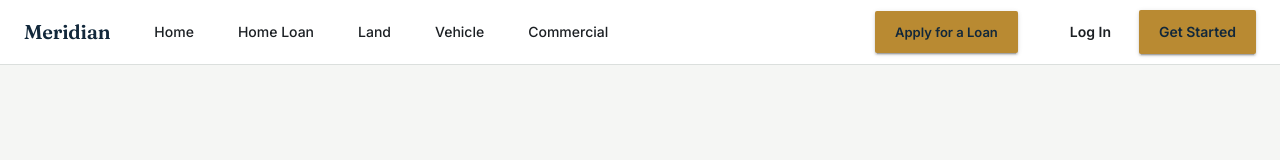
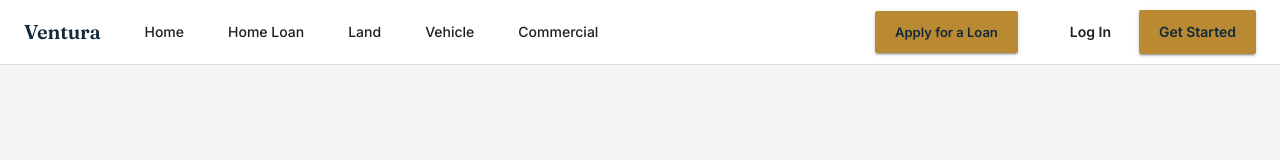
Before and after one commit to Venkat7975/mortgage-website-demo, a React (Vite) app: page / in a window 1280 px wide. Shown: the top 160 px of the page. Built offline with nearby package versions, Linux system fonts and the light colour scheme.

Commit message:
Change website branding from Meridian to Ventura

```diff
--- a/src/components/Navbar.jsx
+++ b/src/components/Navbar.jsx
@@ -62,7 +62,7 @@ export default function Navbar() {
             letterSpacing: '-0.01em',
           }}
         >
-          Meridian
+          Ventura
         </Typography>
 
         {!isNarrow && (
@@ -130,7 +130,7 @@ export default function Navbar() {
       <Drawer anchor="left" open={drawerOpen} onClose={() => setDrawerOpen(false)}>
         <Box sx={{ width: 260, pt: 2 }} role="presentation" onClick={() => setDrawerOpen(false)}>
           <Typography sx={{ fontFamily: '"Fraunces", serif', fontWeight: 600, px: 2, pb: 1 }} variant="h6">
-            Meridian
+            Ventura
           </Typography>
           <List>
             <ListItemButton onClick={() => { setDrawerOpen(false); handleApplyClick(); }}>
```
